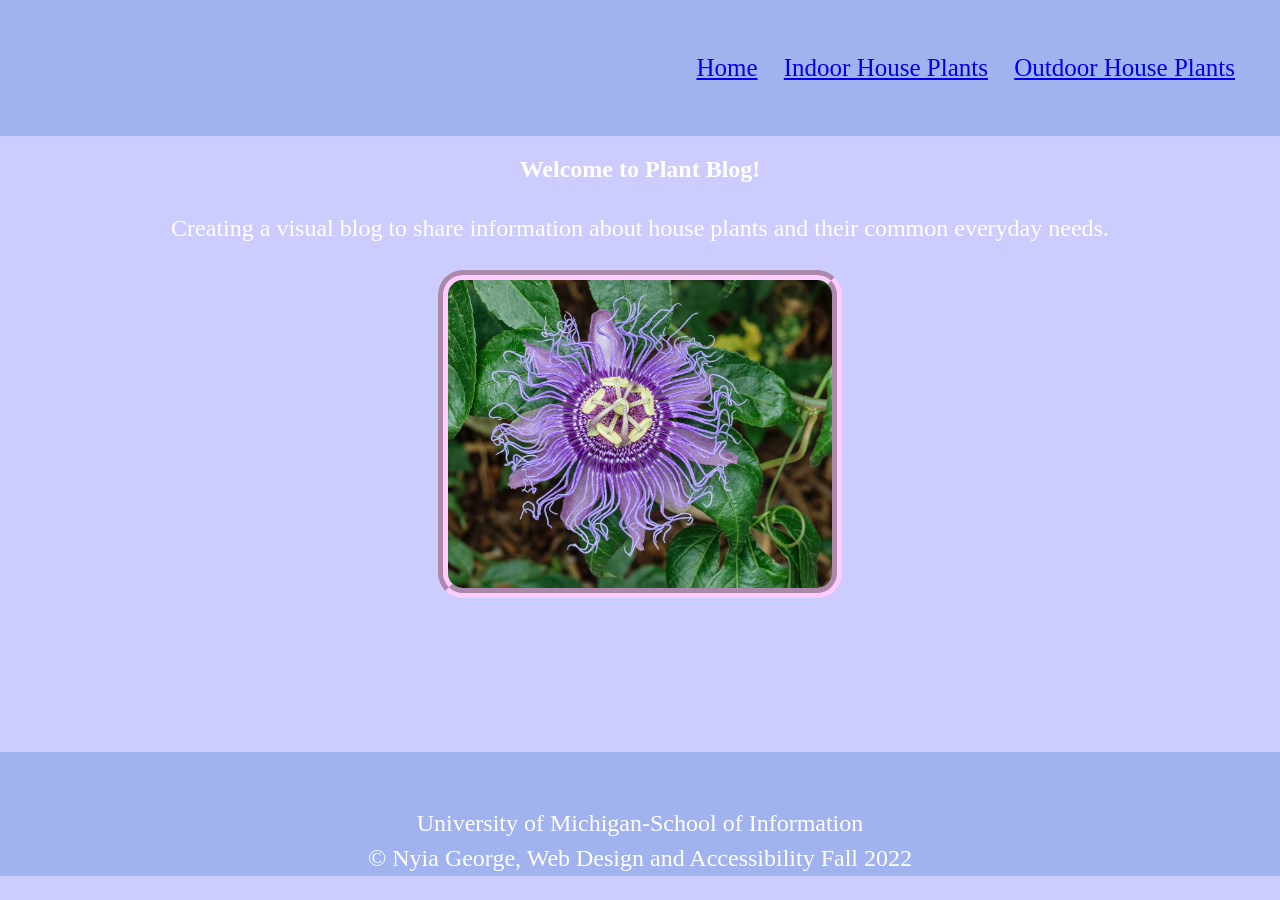
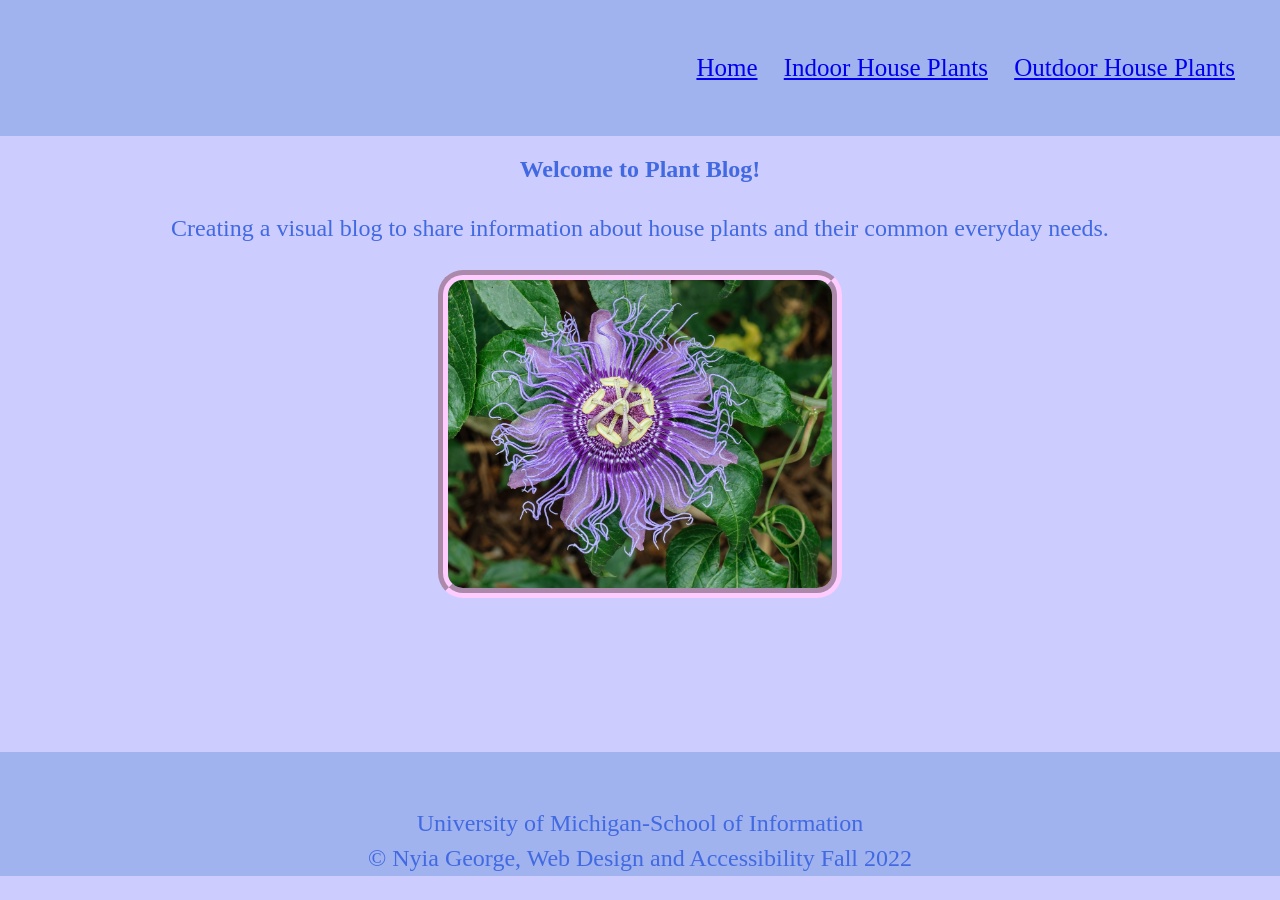
Before and after one commit to nyigeo/339-final-proj, a plain HTML site: page index.html in a window 1280 px wide. Drawn offline with Linux system fonts and the light colour scheme; a web font is replaced by a local one.

Commit message:
Add files via upload

```diff
--- a/css/style.css
+++ b/css/style.css
@@ -17,14 +17,14 @@ img{
     background-position: center;
     background-repeat: no-repeat;
     background-size: cover;
-    color: white;
+    color: royalblue;
     height: 600px;
 }
 /* .current{
     color:white;
 } */
 .overview h1{
-    color: white;
+    color: royalblue;
     font-weight: bolder;
     font-size: 24px;
     padding: 0 100px;
@@ -32,7 +32,7 @@ img{
 }
 p{
     /* color: royalblue; */
-    color: white;
+    color: royalblue;
     /* color: white; */
     font-size: 24px;
     padding: 0 100px;
```
